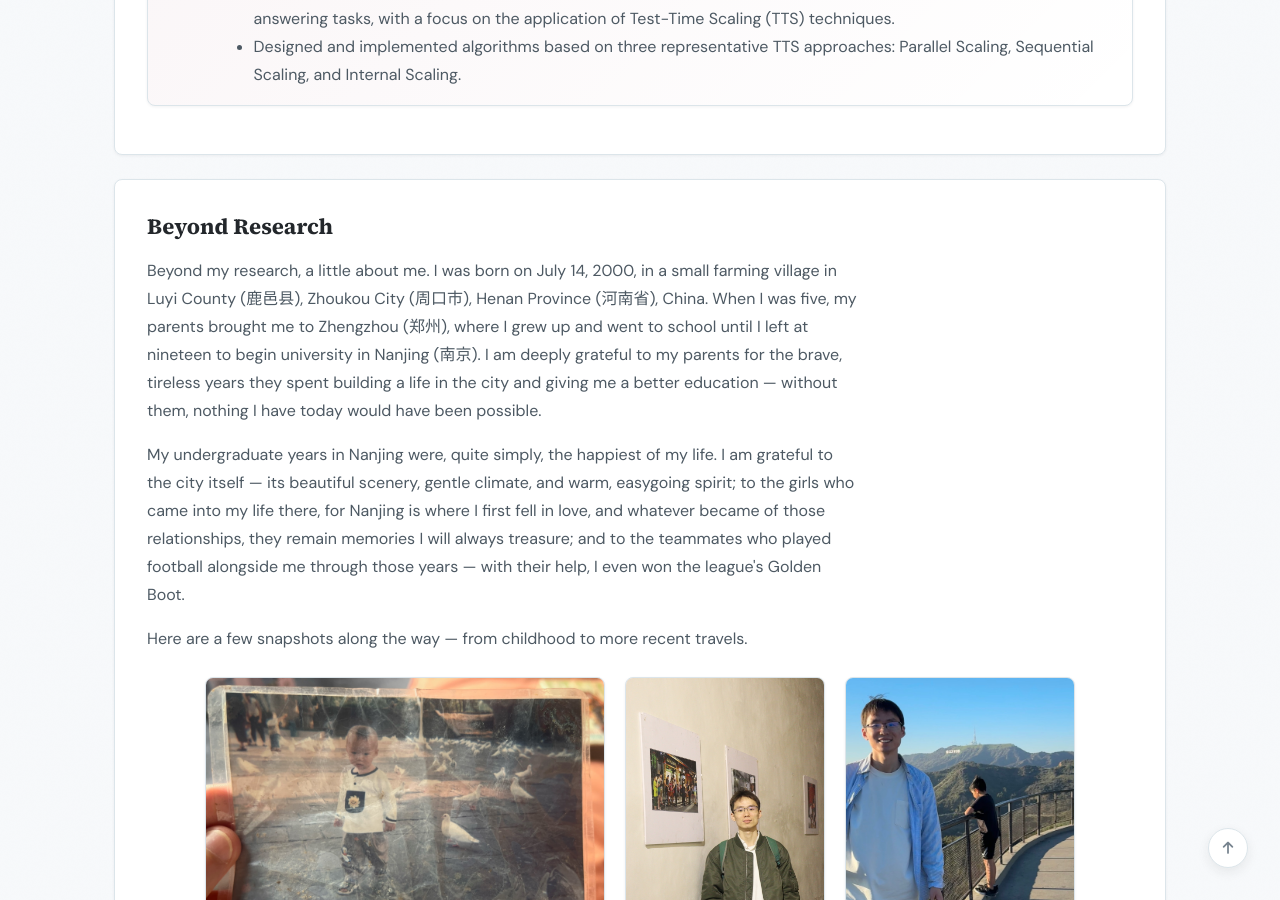
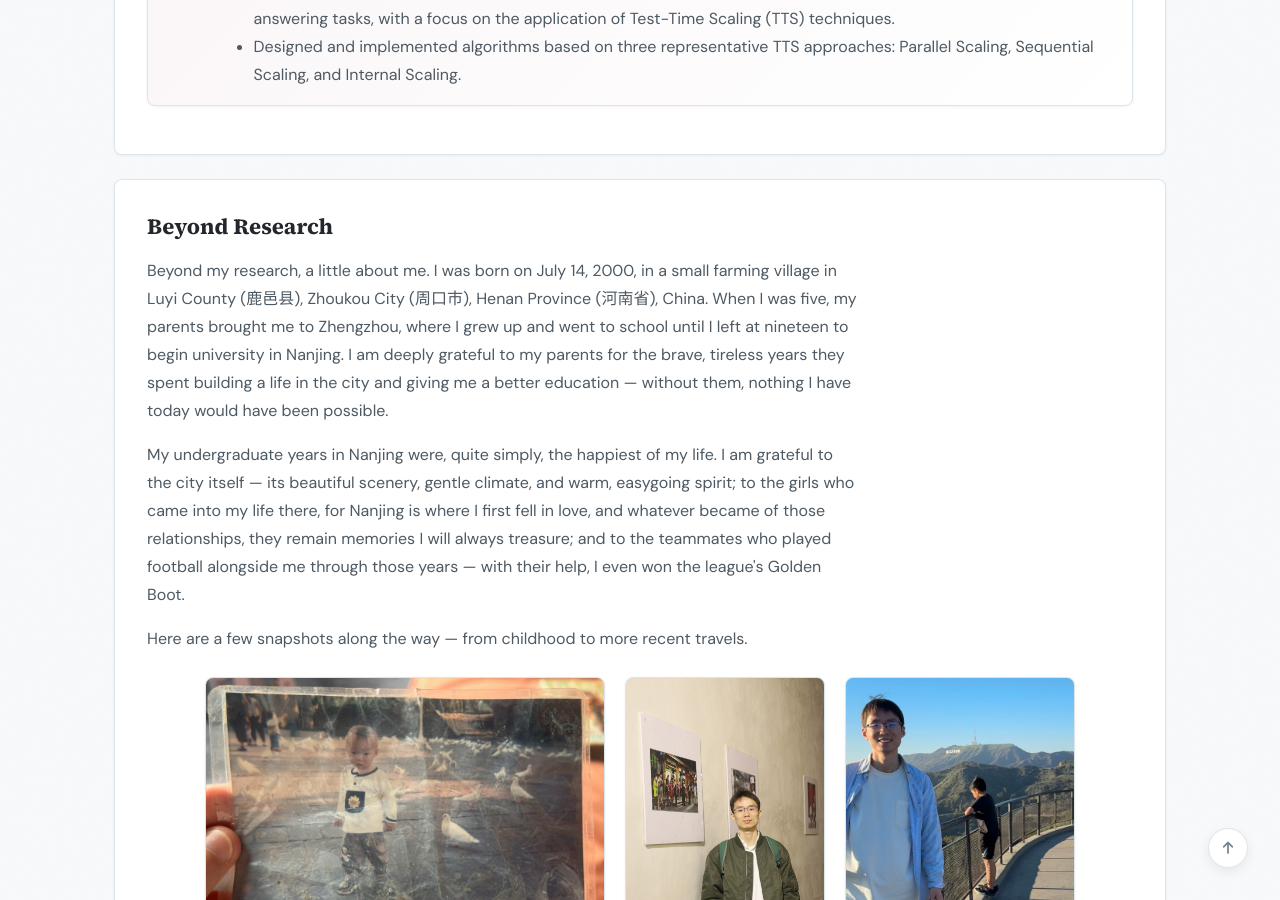
Before and after one commit to sunmoumou1/sunmoumou1.github.io, a Jekyll site: the page built from _pages/about.md, in a window 1280 px wide and 900 px high, scrolled down 1330 px. Built offline with Jekyll 4.4.1, drawn with Linux system fonts in a browser that asks for light colours; a style sheet for code colours, icons or effects is not loaded.

Commit message:
Tidy About and Activities pages
- Remove the empty "Hobbies" card from Activities
- Use the professional headshot (avatar.JPG) for the About profile photo
- Drop the Chinese names for Zhengzhou and Nanjing (keep birthplace names)

Co-Authored-By: Claude Opus 4.8 <noreply@anthropic.com>

```diff
--- a/_pages/about.md
+++ b/_pages/about.md
@@ -51,7 +51,7 @@ loading="lazy":
   浏览器懒加载图片，只有当图片接近可视区域时才加载。
   可以提升页面初始加载速度。
 {% endcomment %}
-<img src="{{ site.photo | prepend: '/images/' | relative_url }}" class="pi-photo" alt="{{ site.name }}" loading="lazy">
+<img src="{{ '/images/avatar.JPG' | relative_url }}" class="pi-photo" alt="{{ site.name }}" loading="lazy">
 
 <div>
 
@@ -289,7 +289,7 @@ photo-gallery / photo-card:
 {% endcomment %}
 <div class="section-card" markdown="0">
 <h3>Beyond Research</h3>
-<p>Beyond my research, a little about me. I was born on July 14, 2000, in a small farming village in Luyi County (鹿邑县), Zhoukou City (周口市), Henan Province (河南省), China. When I was five, my parents brought me to Zhengzhou (郑州), where I grew up and went to school until I left at nineteen to begin university in Nanjing (南京). I am deeply grateful to my parents for the brave, tireless years they spent building a life in the city and giving me a better education — without them, nothing I have today would have been possible.</p>
+<p>Beyond my research, a little about me. I was born on July 14, 2000, in a small farming village in Luyi County (鹿邑县), Zhoukou City (周口市), Henan Province (河南省), China. When I was five, my parents brought me to Zhengzhou, where I grew up and went to school until I left at nineteen to begin university in Nanjing. I am deeply grateful to my parents for the brave, tireless years they spent building a life in the city and giving me a better education — without them, nothing I have today would have been possible.</p>
 <p>My undergraduate years in Nanjing were, quite simply, the happiest of my life. I am grateful to the city itself — its beautiful scenery, gentle climate, and warm, easygoing spirit; to the girls who came into my life there, for Nanjing is where I first fell in love, and whatever became of those relationships, they remain memories I will always treasure; and to the teammates who played football alongside me through those years — with their help, I even won the league's Golden Boot.</p>
 <p>Here are a few snapshots along the way — from childhood to more recent travels.</p>
 <div class="photo-gallery">
```
Also changed, not shown: _pages/activities.md (+0 -5 lines).
